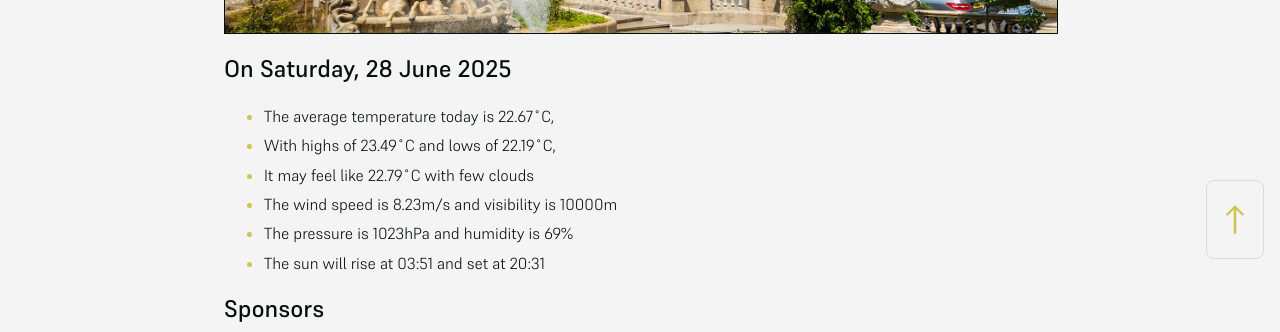
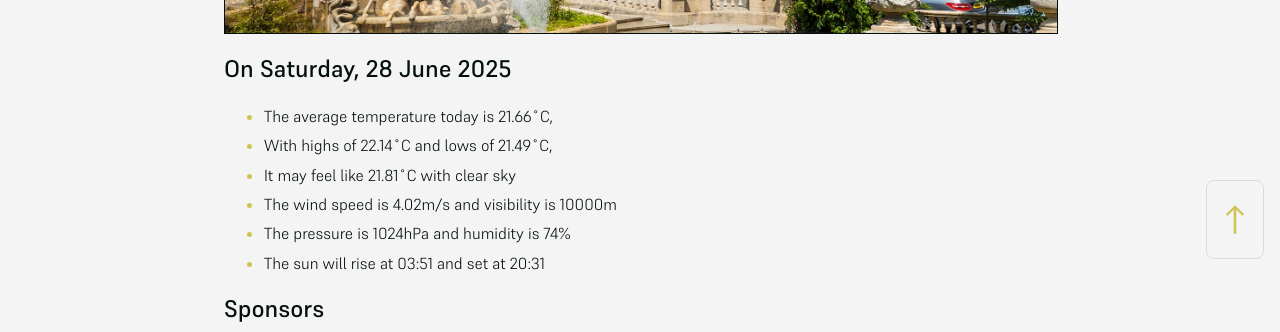
Before and after one commit to mat-0/cheltenham-open-data, a Jekyll site: the page built from index.md, in a window 1280 px wide. Shown: the part 625-957 px from the top of the page. Built offline with Jekyll 4.4.1, drawn with Linux system fonts in a browser that asks for light colours.

Commit message:
Updated 2025-06-28 19:57:49

```diff
--- a/index.md
+++ b/index.md
@@ -10,11 +10,11 @@ seo: Menu
 <!-- weather_marker starts -->
 ## On Saturday, 28 June 2025
 
-- The average temperature today is 22.67˚C,
-- With highs of 23.49˚C and lows of 22.19˚C,
-- It may feel like 22.79˚C with few clouds
-- The wind speed is 8.23m/s and visibility is 10000m
-- The pressure is 1023hPa and humidity is 69%
+- The average temperature today is 21.66˚C,
+- With highs of 22.14˚C and lows of 21.49˚C,
+- It may feel like 21.81˚C with clear sky
+- The wind speed is 4.02m/s and visibility is 10000m
+- The pressure is 1024hPa and humidity is 74%
 - The sun will rise at 03:51 and set at 20:31
 
 <!-- weather_marker ends -->
```
Also changed, not shown: _data/flood.json (+5 -48 lines), _pages/fix-my-street.md (+3 -3 lines), _pages/news.md (+6 -6 lines).
